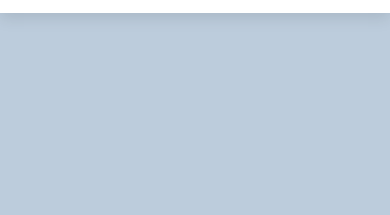
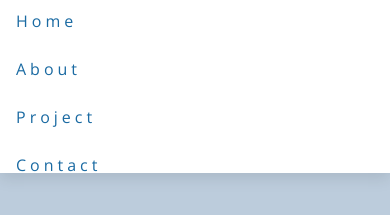
Before and after one commit to zaberzz/dynamic-navbar, a plain HTML site: page index.html in a window 390 px wide. Both pictures are taken after a click on the button 361 px from the left and 36 px from the top of the page. Shown: the part 59-274 px from the top of the page. Drawn offline with nearby package versions, Linux system fonts and the light colour scheme.

Commit message:
add functionality to toggle btn

```diff
--- /dev/null
+++ b/app.js
@@ -0,0 +1,6 @@
+const links = document.getElementById("links");
+const navToggle = document.querySelector(".nav-toggle");
+
+navToggle.addEventListener("click", function () {
+  links.classList.toggle("show-link");
+});
--- a/index.html
+++ b/index.html
@@ -23,7 +23,7 @@
           </button>
         </div>
         <div>
-          <ul class="link-section">
+          <ul class="link-section hide-links" id="links">
             <li><a href="index.html">Home</a></li>
             <li><a href="index.html">About</a></li>
             <li><a href="index.html">Project</a></li>
@@ -59,5 +59,6 @@
         </ul>
       </div>
     </nav>
+    <script src="app.js"></script>
   </body>
 </html>
--- a/style.css
+++ b/style.css
@@ -43,10 +43,8 @@ nav {
   justify-content: center;
   align-item: center;
   gap: 0.5rem;
-  height: 0;
-  overflow: hidden;
-  transition: all 0.3s linear;
 }
+
 ul {
   list-style-type: none;
 }
@@ -69,7 +67,17 @@ a {
 
   display: none;
 }
-
+.hide-links {
+  height: 0;
+  overflow: hidden;
+  transition: all 0.3s linear;
+}
+.show-link {
+  height: 10rem;
+  display: flex;
+  justify-content: center;
+  flex-direction: column;
+}
 @media screen and (min-width: 800px) {
   .nav-header {
     max-width: 1170px;
@@ -85,7 +93,7 @@ a {
   .nav-toggle {
     display: none;
   }
-  .link-section {
+  .hide-links {
     height: auto;
     display: flex;
   }
```
